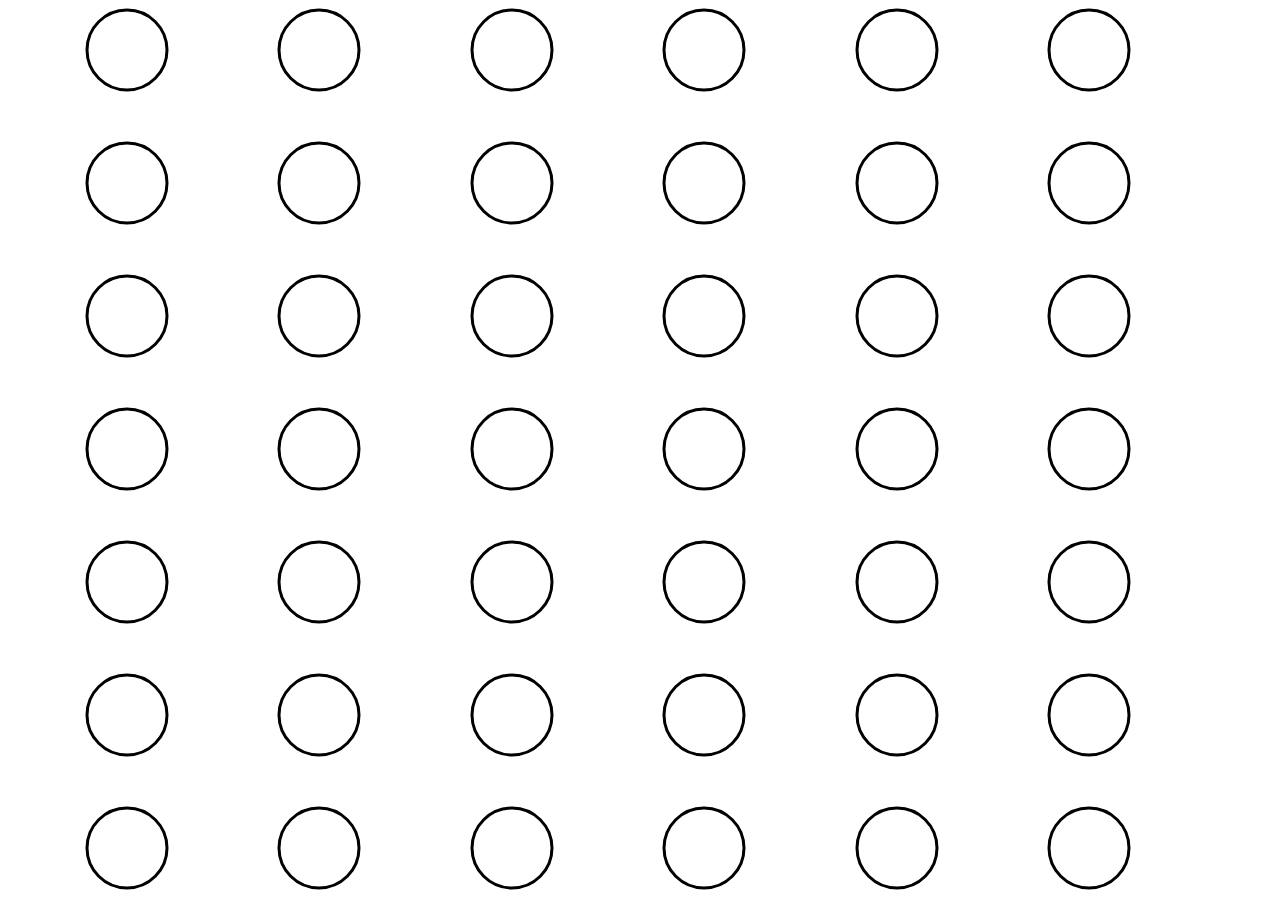
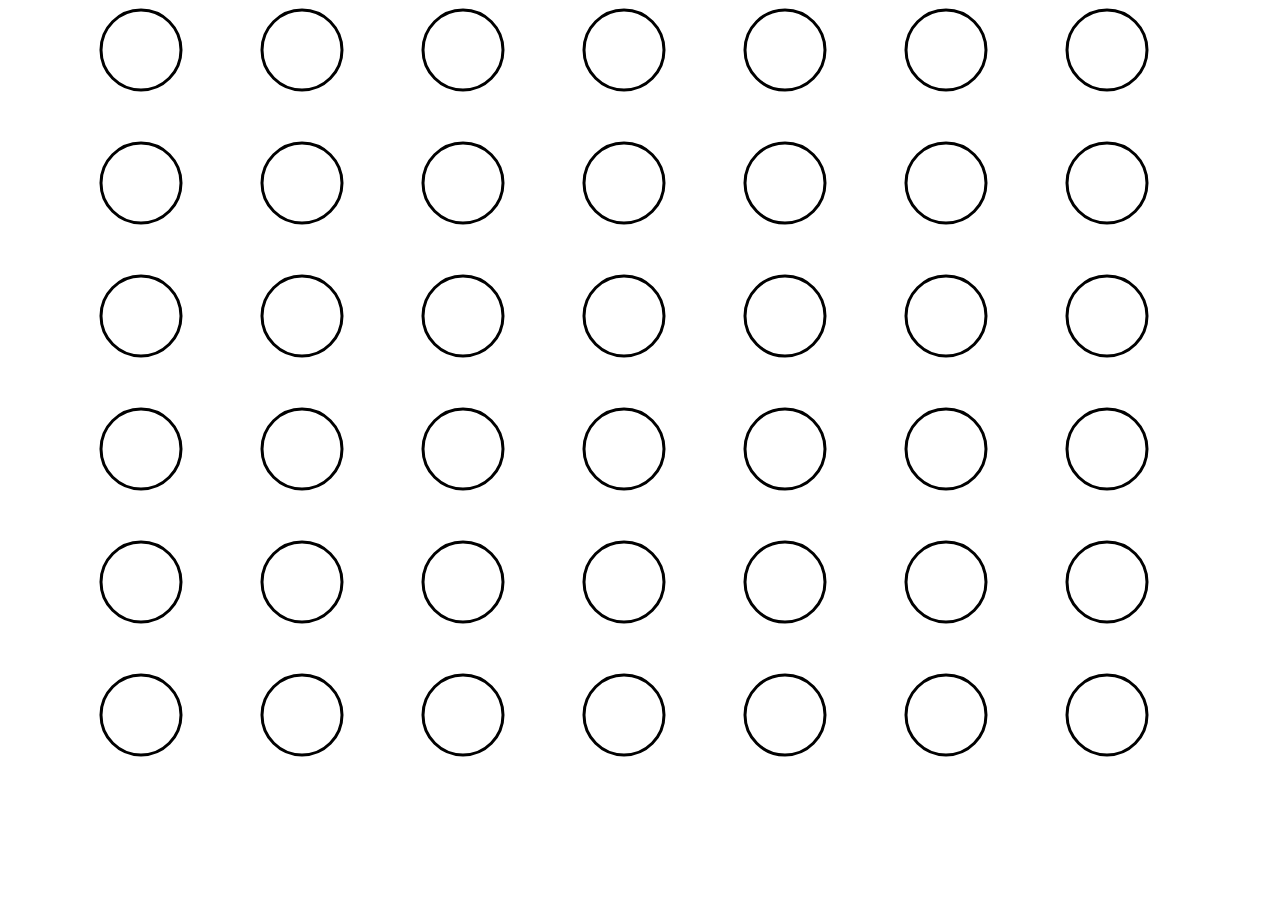
Before and after one commit to danieldiaz14/Connect-4, a React (Create React App) app: page / in a window 1280 px wide. After the commit the page ends 812 px from the top, so only its background shows below. Built offline with nearby package versions, Linux system fonts and the light colour scheme.

Commit message:
Rendering board with colors

```diff
--- a/src/components/App.js
+++ b/src/components/App.js
@@ -5,7 +5,7 @@ import GameBoard from './Connect4Board';
 const App = props => {
     return (
         <div className="ui container">
-           <GameBoard/>
+            <GameBoard/>
         </div>
     )
 };
--- a/src/components/Connect4Board.js
+++ b/src/components/Connect4Board.js
@@ -1,3 +1,4 @@
+import './Connect4Board.css';
 import React, { useState , useEffect} from 'react';
 
 import { Circle } from '../svgs/circleSVG';
@@ -18,7 +19,8 @@ const Connect4Board = props => {
     };
 
     const renderBoard = () => {
-        const board = gameBoard.map( row => row.map( test => {
+        const board = gameBoard.map( row => row.map( circleValue => {
+            const color = circleValue === 0 ? "white" : circleValue === 1 ? "red" : "yellow"
             return (
                 <div className="column">
                     <Circle color="white"/>
@@ -29,8 +31,29 @@ const Connect4Board = props => {
     }
 
     return (
-        <div className="ui stackable six column grid">
-            {renderBoard()}
+        <div className="ui grid container">
+
+            <div className="seven column row">
+                {renderBoard()[0]}
+            </div>
+            <div className="seven column row">
+                {renderBoard()[1]}
+            </div>
+            <div className="seven column row">
+                {renderBoard()[2]}
+            </div>
+            <div className="seven column row">
+                {renderBoard()[3]}
+            </div>
+            <div className="seven column row">
+                {renderBoard()[4]}
+            </div>
+            <div className="seven column row">
+                {renderBoard()[5]}
+            </div>
+            <div className="seven column row">
+                {renderBoard()[6]}
+            </div>
         </div>
     )
 };
```
Also changed, not shown: src/components/Connect4Board.css (added).
